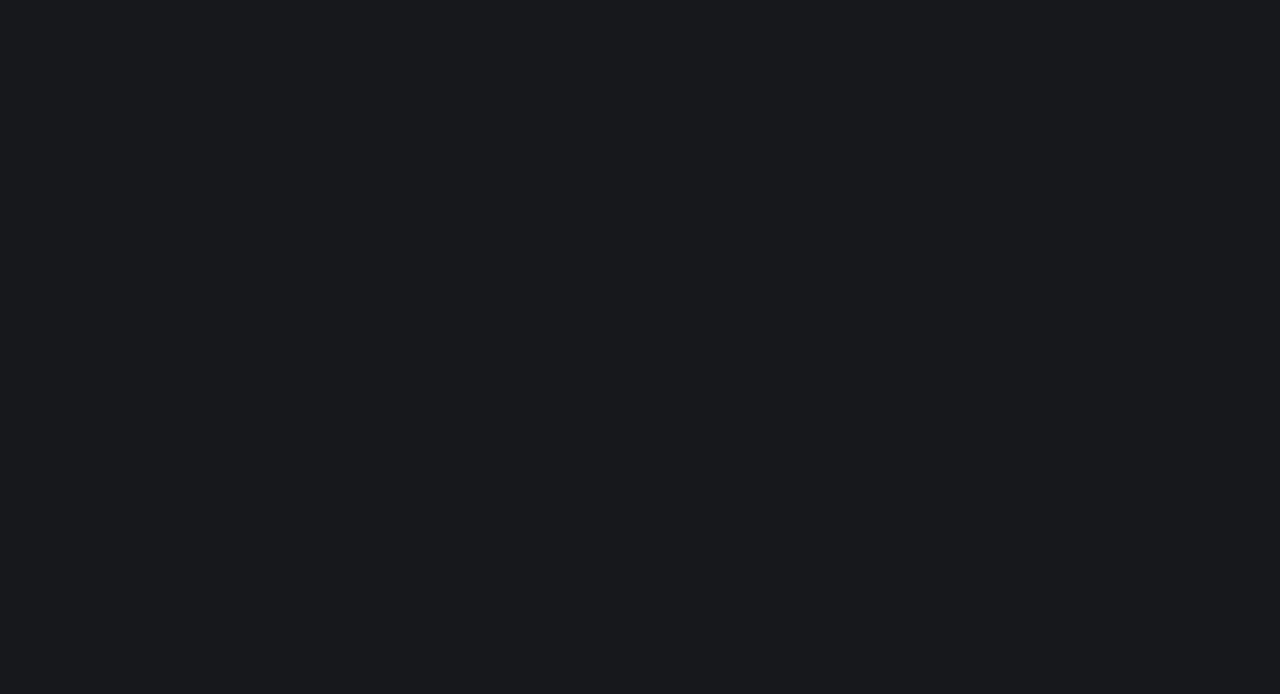
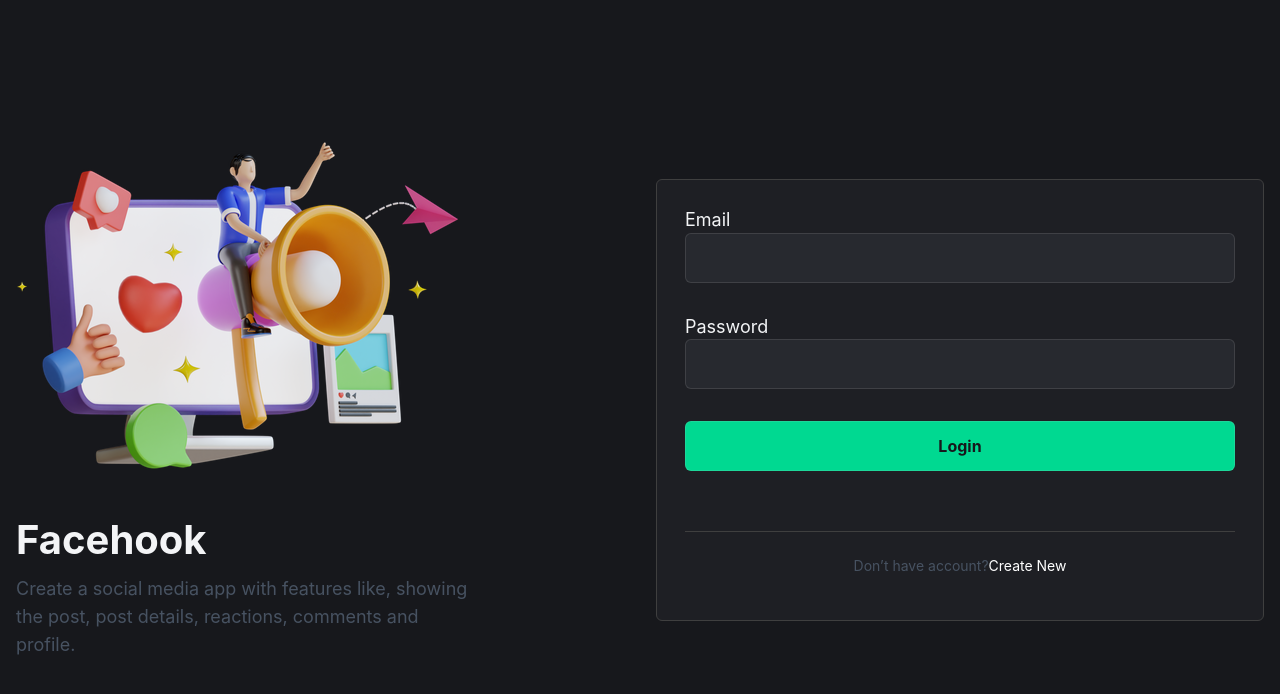
Before and after one commit to Mahmudulislamshuvo/facehook-aplication-practice, a React (Vite) app: page /login in a window 1280 px wide. Shown: the top 694 px of the page. Built offline with nearby package versions, Linux system fonts and the light colour scheme.

Commit message:
Refactor Login component to use LoginForm; add form validation and error handling

```diff
--- a/src/components/Login.jsx
+++ b/src/components/Login.jsx
@@ -1,3 +1,6 @@
+import LoginForm from "./LoginForm";
+import auth_illustration from "../assets/images/auth_illustration.png";
+
 const Login = () => {
   return (
     <>
@@ -8,7 +11,7 @@ const Login = () => {
             <div>
               <img
                 className="mb-12 max-w-full max-lg:hidden"
-                src="./assets/images/auth_illustration.png"
+                src={auth_illustration}
                 alt="auth_illustration"
               />
               <div>
@@ -23,52 +26,7 @@ const Login = () => {
             </div>
             {/* <!-- illustration and title ends --> */}
             {/* <!-- login form --> */}
-            <div className="card">
-              <form className="border-b border-[#3F3F3F] pb-10 lg:pb-15">
-                {/* <!-- email --> */}
-                <div className="form-control">
-                  <label className="auth-label" htmlFor="email">
-                    Email
-                  </label>
-                  <input
-                    className="auth-input"
-                    name="email"
-                    type="email"
-                    id="email"
-                  />
-                </div>
-                {/* <!-- password --> */}
-                <div className="form-control">
-                  <label className="auth-label" for="email">
-                    Password
-                  </label>
-                  <input
-                    className="auth-input"
-                    name="password"
-                    type="password"
-                    id="password"
-                  />
-                </div>
-                {/* <!-- Submit --> */}
-                <button
-                  className="auth-input bg-lwsGreen font-bold text-deepDark transition-all hover:opacity-90"
-                  type="submit"
-                >
-                  Login
-                </button>
-              </form>
-              <div className="py-4 lg:py-6">
-                <p className="text-center text-xs text-gray-600/95 lg:text-sm">
-                  Don’t have account?
-                  <a
-                    className="text-white transition-all hover:text-lwsGreen hover:underline"
-                    href="/registration.html"
-                  >
-                    Create New
-                  </a>
-                </p>
-              </div>
-            </div>
+            <LoginForm />
             {/* <!-- login form ends --> */}
           </div>
         </div>
--- a/src/components/LoginForm.jsx
+++ b/src/components/LoginForm.jsx
@@ -1,31 +1,85 @@
+import { useForm } from "react-hook-form";
+import { Link, useNavigate } from "react-router-dom";
+
 const LoginForm = () => {
+  const navigate = useNavigate();
+  const {
+    register,
+    formState: { errors },
+    handleSubmit,
+  } = useForm();
+
+  const handleFormSubmit = (formData) => {
+    console.log(formData);
+    navigate("/");
+  };
+
   return (
     <>
       <div className="card">
-        <form className="border-b border-[#3F3F3F] pb-10 lg:pb-15">
+        <form
+          onSubmit={handleSubmit(handleFormSubmit)}
+          className="border-b border-[#3F3F3F] pb-10 lg:pb-15"
+        >
           {/* <!-- email --> */}
           <div className="form-control">
             <label className="auth-label" htmlFor="email">
               Email
             </label>
             <input
-              className="auth-input"
+              className={`auth-input ${errors.email ? "border-red-500" : ""}`}
               name="email"
               type="email"
               id="email"
+              {...register("email", {
+                required: "Email is required",
+                maxLength: 80,
+                pattern: {
+                  value: /^\S+@\S+$/i,
+                  message: "Invalid email address",
+                },
+              })}
             />
+          </div>
+          {/* error */}
+          <div className="h-4">
+            {" "}
+            {/* ফিক্সড হাইট */}
+            {errors.email && (
+              <p className="text-sm text-red-500 animate-fadeIn">
+                {errors.email.message}
+              </p>
+            )}
           </div>
           {/* <!-- password --> */}
           <div className="form-control">
-            <label className="auth-label" for="email">
+            <label className="auth-label" htmlFor="password">
               Password
             </label>
             <input
-              className="auth-input"
+              className={`auth-input ${
+                errors.password ? "border-red-500" : ""
+              }`}
               name="password"
               type="password"
               id="password"
+              {...register("password", {
+                required: "Password is required",
+                minLength: {
+                  value: 8,
+                  message: "Password must be at least 8 characters",
+                },
+              })}
             />
+          </div>
+          {/* error */}
+          <div className="h-4 mb-2">
+            {/* ফিক্সড হাইট  */}
+            {errors.password && (
+              <p className="text-sm text-red-500 animate-fadeIn">
+                {errors.password.message}
+              </p>
+            )}
           </div>
           {/* <!-- Submit --> */}
           <button
@@ -38,12 +92,12 @@ const LoginForm = () => {
         <div className="py-4 lg:py-6">
           <p className="text-center text-xs text-gray-600/95 lg:text-sm">
             Don’t have account?
-            <a
+            <Link
               className="text-white transition-all hover:text-lwsGreen hover:underline"
-              href="/registration.html"
+              to="/registration"
             >
               Create New
-            </a>
+            </Link>
           </p>
         </div>
       </div>
--- /dev/null
+++ b/src/components/common/Field.jsx
@@ -0,0 +1,25 @@
+import React from "react";
+
+const Field = ({ label, children, htmlFor, error }) => {
+  const id = htmlFor || getChildrenId(children);
+  return (
+    <div className="form-control">
+      {label && (
+        <label htmlFor={id} className="auth-label">
+          {label}
+        </label>
+      )}
+      {children}
+      {error && <p className="mt-1 text-sm text-red-500">{error}</p>}
+    </div>
+  );
+};
+
+// const getChildrenId = (children) => {
+//   const child = React.Children.only(children);
+//   if ("id" in child.props) {
+//     return child.props.id;
+//   }
+// };
+
+export default Field;
--- a/src/index.css
+++ b/src/index.css
@@ -48,7 +48,7 @@
   }
 
   .form-control {
-    @apply mb-6 space-y-2.5;
+    @apply my-2 space-y-2.5;
   }
 
   .auth-label {
@@ -72,43 +72,3 @@
     @apply flex w-full items-center gap-2 text-gray-100 transition-all;
   }
 }
-
-/* Styles from App.css (Vite Boilerplate) - avoiding conflicts */
-#root {
-  max-width: 1280px;
-  margin: 0 auto;
-  padding: 2rem;
-  text-align: center;
-}
-
-.logo {
-  height: 6em;
-  padding: 1.5em;
-  will-change: filter;
-  transition: filter 300ms;
-}
-.logo:hover {
-  filter: drop-shadow(0 0 2em #646cffaa);
-}
-.logo.react:hover {
-  filter: drop-shadow(0 0 2em #61dafbaa);
-}
-
-@keyframes logo-spin {
-  from {
-    transform: rotate(0deg);
-  }
-  to {
-    transform: rotate(360deg);
-  }
-}
-
-@media (prefers-reduced-motion: no-preference) {
-  a:nth-of-type(2) .logo {
-    animation: logo-spin infinite 20s linear;
-  }
-}
-
-.read-the-docs {
-  color: #888;
-}
--- a/src/pages/LoginPage.jsx
+++ b/src/pages/LoginPage.jsx
@@ -1,7 +1,11 @@
-import React from "react";
+import Login from "../components/Login";
 
 const LoginPage = () => {
-  return <div></div>;
+  return (
+    <>
+      <Login />
+    </>
+  );
 };
 
 export default LoginPage;
```
